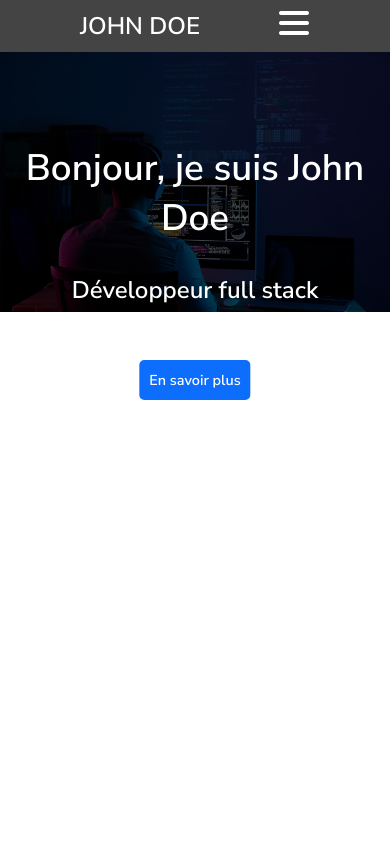
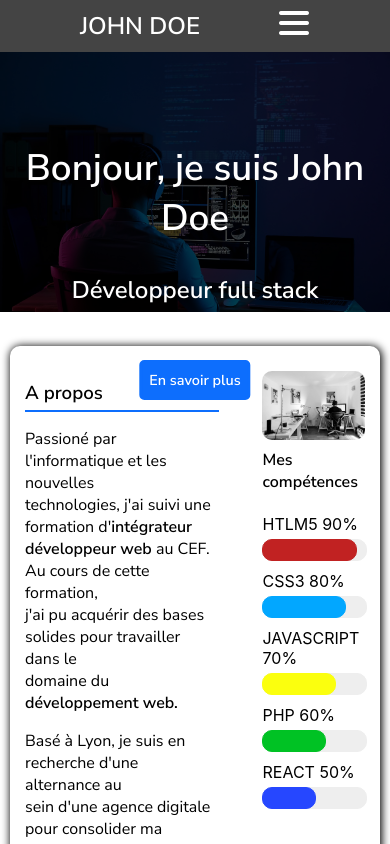
Before and after one commit to Hans-Hybani/JohnDoeCV, a React (Create React App) app: page / in a window 390 px wide. Shown: the top 844 px of the page. Built offline with nearby package versions, Linux system fonts and the light colour scheme.

Commit message:
Création de la carte avec les compétences ainsi que le responsive de cette partie

```diff
--- a/src/components/accueil.js
+++ b/src/components/accueil.js
@@ -1,5 +1,6 @@
 import React from "react";
 import softwaredeveloper from '../assets/softwaredeveloper.jpg'
+import developpeurBureau from '../assets/developpeurBureau.jpg'
 import '../styles/accueil.css'
 import '../styles/Button.css'
 import Button from "./button";
@@ -11,11 +12,56 @@ function Accueil(props) {
         return(
                 <div>
                         <div className="img__conteneur">
-                                <img src={softwaredeveloper} alt='fond' className="img__image"/>
+                                <img src={softwaredeveloper} alt='fond ecran' className="img__image"/>
                                 <h1 className="h1__conteneur">{titre}</h1>
                                 <h2 className="h2__conteneur">{sousTitre}</h2>
                                 {/* <button className="all__button">En savoir plus</button> */}
                                 <Button className="all__button"/>
+                        </div>
+                        <div className="apropos__conteneur">
+                                <div className="apropos__conteneur__carte">
+                                        <div className="apropos__conteneur__carte__text">
+                                                <h3 className="apropos__titre">A propos</h3>
+                                                <hr className="bare"></hr>
+                                                <p className="apropos__paragraph">Passioné par l'informatique et les nouvelles <br></br>
+                                                technologies, j'ai suivi une formation d'<strong>intégrateur développeur web</strong> au CEF. Au cours de cette formation,<br></br>
+                                                j'ai pu acquérir des bases solides pour travailler dans le<br></br>
+                                                domaine du <strong>développement web.</strong></p>
+
+                                                <p>Basé à Lyon, je suis en recherche d'une alternance au<br></br>
+                                                sein d'une agence digitale pour consolider ma formation<br></br>
+                                                de <strong>développeur web full stack.</strong></p>
+
+                                                <p>J'accorde une attention particulière à la qualité du code<br></br>
+                                                que j'écris et je respecte les bonnes pratiques du web.</p>
+                                        </div>
+                                        <div className="apropos__conteneur__carte__image">
+                                                <img src={developpeurBureau} alt='developpeur' className="img__dev"/>
+                                                <h4 className="competence">Mes compétences</h4>
+                                                <div className="competence__porcentage">
+                                                        <div className="competence__porcentage__bloc">
+                                                                HTLM5 90%
+                                                                <div className="bar"><div className="html"></div></div>
+                                                        </div>
+                                                        <div className="competence__porcentage__bloc">
+                                                                CSS3 80%
+                                                                <div className="bar"><div className="css"></div></div>
+                                                        </div>
+                                                        <div className="competence__porcentage__bloc">
+                                                                JAVASCRIPT 70%
+                                                                <div className="bar"><div className="js"></div></div>
+                                                        </div>
+                                                        <div className="competence__porcentage__bloc">
+                                                                PHP 60%
+                                                                <div className="bar"><div className="php"></div></div>
+                                                        </div>
+                                                        <div className="competence__porcentage__bloc">
+                                                                REACT 50%
+                                                                <div className="bar"><div className="react"></div></div>
+                                                        </div>
+                                                </div>
+                                        </div>
+                                </div>
                         </div>
                 </div>
         )
--- a/src/styles/accueil.css
+++ b/src/styles/accueil.css
@@ -1,9 +1,16 @@
 @import url('https://fonts.googleapis.com/css2?family=Lato:ital,wght@0,400;0,700;1,300&family=Nunito+Sans:opsz,wght@6..12,400;6..12,600&family=Raleway:wght@500&display=swap');
 
-h1,h2,h3,p{
+h1,h2,h3,h4,strong{
         font-family: 'Nunito Sans', sans-serif;
+        font-weight: 600;
 }
-
+p{
+        font-family: 'Nunito Sans', sans-serif;
+        font-weight: 400;
+}
+strong{
+        font-weight: 600;
+}
 .img__conteneur img{
         width: 100%;
         filter: brightness(0.3);
@@ -42,6 +49,7 @@ h1,h2,h3,p{
                 font-weight: 600;
                 font-size: 2.3em;
         }
+
         .h2__conteneur{
                 position: absolute;
                 top: 32%;
@@ -52,5 +60,135 @@ h1,h2,h3,p{
                 font-weight: 600;
                 font-size: 1.5em;
         }
+}
+.apropos__conteneur{
+        display: flex;
+        justify-content: center;
+        margin-top: 30px;
+        margin-bottom: 30px;
+}
+.apropos__conteneur__carte{
+        display: flex;
+        justify-content:space-around;
+        gap: 45px;
+        width: 75%;
+        border: 10px;
+        padding: 15px;
+        border-radius: 10px;
+        box-shadow: 1px 1px 8px 1px black;
+}
+.apropos__titre{
+        font-weight: 600;
+}
+.bare{
+        background-color: #0d6efd;
+        border:1px solid #0d6efd;
+        width: 500px;
+        margin-left: 0;
+        margin-top: -15px;
+}
+.apropos__paragraph{
+        width: 500px;
+}
+.img__dev{
+        width: 400px;
+        border-radius: 10px;
+        margin-top: 10px;
+}
+.competence{
+        margin-top: 5px;
+}
+.competence__porcentage__bloc{
+        margin-bottom: 10px;
+}
+.bar{
+        background-color: #EEE;
+        height: 20px;
+        border: 1px solid #EEE;
+        border-radius: 10px;
+        margin-top: 5px;
+}
+.bar div{
+        margin-top: -1px;
+        margin-left: -1px;
+}
+.html{
+        background-color:rgb(193, 34, 34);
+        height: 20px;
+        border: 1px solid rgb(193, 34, 34);
+        border-radius: 10px;
+        width: 90%;
+        margin-top: 5px;
+}
+.css{
+        background-color:rgb(2, 167, 255);
+        height: 20px;
+        border: 1px solid rgb(2, 167, 255);
+        border-radius: 10px;
+        width: 80%;
+        margin-top: 5px;
+}
+.js{
+        background-color:rgb(251, 255, 14);
+        height: 20px;
+        border: 1px solid rgb(251, 255, 14);
+        border-radius: 10px;
+        width: 70%;
+        margin-top: 5px;
+}
+.php{
+        background-color:rgb(0, 194, 36);
+        height: 20px;
+        border: 1px solid rgb(0, 194, 36);
+        border-radius: 10px;
+        width: 60%;
+        margin-top: 5px;
+}
+.react{
+        background-color:rgb(38, 71, 255);
+        height: 20px;
+        border: 1px solid rgb(38, 71, 255);
+        border-radius: 10px;
+        width: 50%;
+        margin-top: 5px;
+}
+@media screen and (max-width: 860px) {
+        .apropos__conteneur {
+            align-items: center;
+            margin-left: 10px;
+            margin-right: 10px;
+        }
 
-}
+        .apropos__conteneur__carte {
+            width: 100%;
+            padding: 15px;
+        }
+
+        .img__dev {
+            width: 100%;
+            max-width: 400px;
+        }
+
+        .competence__porcentage {
+            width: 100%;
+        }
+
+        .bare {
+            width: 100%;
+        }
+
+        .apropos__paragraph, .bar {
+            width: 100%;
+        }
+    }
+
+@media screen and (min-width: 861px) and (max-width: 1326px) {
+        .apropos__conteneur__carte {
+            width: 90%;
+            padding: 15px;
+        }
+
+        .img__dev {
+            max-width: 100%;
+        }
+    }
--- a/src/styles/header.css
+++ b/src/styles/header.css
@@ -42,7 +42,7 @@
         display: none;
 }
 
-@media screen and (max-width: 860px) {
+@media screen and (max-width: 873px) {
         .nav__hamburger{
                 display: block;
         }
```
Also changed, not shown: src/assets/developpeurBureau.jpg (added).
